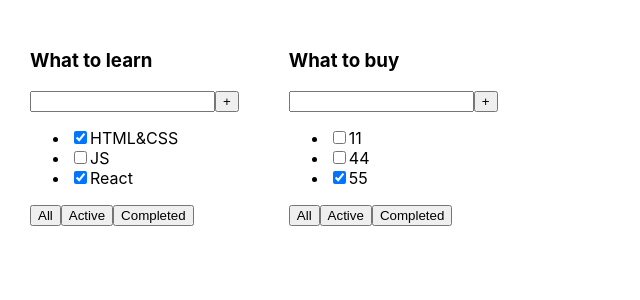
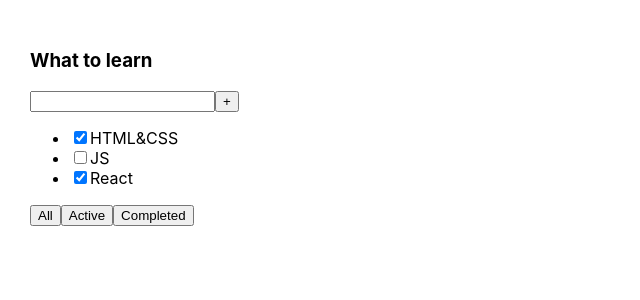
Before and after one commit to nedug/IT-incubator, a React (Create React App) app: page / in a window 1280 px wide. Shown: the top 300 px of the page, without its empty margins (0-640 px from the left). Built offline with nearby package versions, Linux system fonts and the light colour scheme; the HTML template or start-up script is replaced by a standard one.

Commit message:
Update App.tsx

```diff
--- a/src/App.tsx
+++ b/src/App.tsx
@@ -8,11 +8,6 @@ const task1: Array<TaskType> = [
     {id: 3, title: 'React', isDone: true},
 ];
 
-const task2: Array<TaskType> = [
-    {id: 1, title: '11', isDone: false},
-    {id: 2, title: '44', isDone: false},
-    {id: 3, title: '55', isDone: true},
-];
 
 const App = () => (
     <div className="App">
@@ -21,10 +16,6 @@ const App = () => (
             title={'What to learn'}
             tasks={task1} />
 
-        <TodoList
-            title={'What to buy'}
-            tasks={task2} />
-
     </div>
 );
 
```
